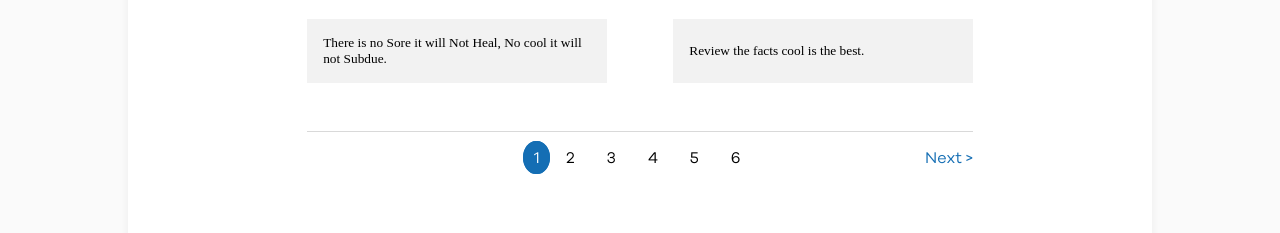
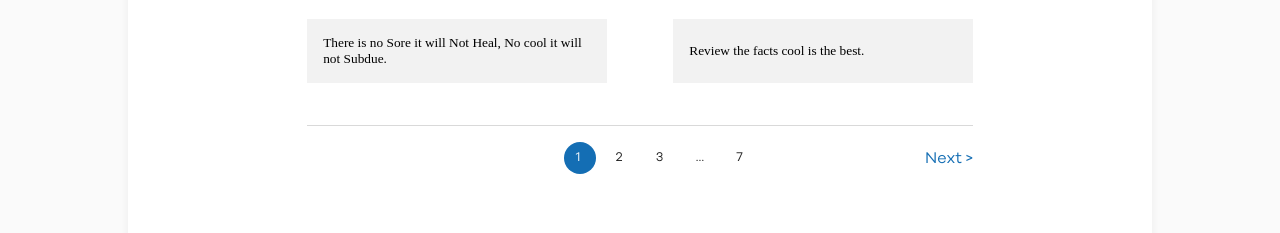
Before and after one commit to Suvojit-roy/Assignment-D, a React (Create React App) app: page / in a window 1280 px wide. Shown: the part 1460-1693 px from the top of the page. Built offline with nearby package versions, Linux system fonts and the light colour scheme.

Commit message:
first commit

```diff
--- a/package.json
+++ b/package.json
@@ -10,6 +10,7 @@
     "react": "^17.0.2",
     "react-copy-to-clipboard": "^5.0.4",
     "react-dom": "^17.0.2",
+    "react-paginate": "^8.1.0",
     "react-scripts": "5.0.0",
     "styled-components": "^5.3.3",
     "web-vitals": "^2.1.0"
--- a/src/App.js
+++ b/src/App.js
@@ -1,10 +1,12 @@
 import logo from './logo.svg';
 import './App.css';
 import Landingpage from './Components/Landingpage';
+// import Paginate from './Components/Paginate';
 
 function App() {
   return (
     <Landingpage/>
+    // <Paginate itemsPerPage={4} />
   );
 }
 
--- a/src/Assets/Css/cssHero.js
+++ b/src/Assets/Css/cssHero.js
@@ -153,6 +153,7 @@ export const Slogans = styled.div`
   margin-top: 1rem;
   border-bottom: 1px solid #d9d9d9;
   padding-bottom: 3rem;
+  height:50rem;
 `;
 
 export const Pagibtn = styled.div`
--- /dev/null
+++ b/src/Assets/Css/pagination.css
@@ -0,0 +1,47 @@
+.pagination-container {
+  display: flex;
+  list-style-type: none;
+}
+
+.pagination-item {
+  padding: 0 12px;
+  height: 32px;
+  text-align: center;
+  margin: auto 4px;
+  color: rgba(0, 0, 0, 0.87);
+  display: flex;
+  box-sizing: border-box;
+  align-items: center;
+  letter-spacing: 0.01071em;
+  border-radius: 16px;
+  line-height: 1.43;
+  font-size: 13px;
+  min-width: 32px;
+}
+
+.pagination-item:hover {
+
+  cursor: pointer;
+}
+.pagination-item .dots :hover {
+  background-color: transparent;
+  cursor: default;
+}
+
+.selected {
+  background: #146eb4;
+  color: white;
+}
+
+.pagination-item .disabled {
+  pointer-events: none;
+}
+.pagination-item .disabled .arrow::before {
+  border-right: 0.12em solid rgba(0, 0, 0, 0.43);
+  border-top: 0.12em solid rgba(0, 0, 0, 0.43);
+}
+
+.pagination-item .disabled:hover {
+  background-color: transparent;
+  cursor: default;
+}
--- a/src/Components/Hero.js
+++ b/src/Components/Hero.js
@@ -1,4 +1,4 @@
-import React, { useEffect, useState } from "react";
+import React, { useEffect, useState, useMemo } from "react";
 import { CopyToClipboard } from "react-copy-to-clipboard";
 import {
   Colordiv,
@@ -21,6 +21,7 @@ import { Desc } from "../Assets/Css/cssProductcard";
 import Cross from "../Assets/Images/cross.png";
 import "../Assets/Css/dropdown.css";
 import Pagination from "./Pagination";
+import Pagination2 from "./Pagination2";
 
 const sloganarr = [
   "There is no Sore it will Not Heal, No cool it will not Subdue.",
@@ -131,20 +132,46 @@ const sloganarr = [
   "Review the facts cool is the best.",
   "There is no Sore it will Not Heal, No cool it will not Subdue.",
   "Review the facts cool is the best.6",
+  "There is no Sore it will Not Heal, No cool it will not Subdue.",
+  "Review the facts cool is the best.",
+  "There is no Sore it will Not Heal, No cool it will not Subdue.",
+  "Review the facts cool is the best.",
+  "There is no Sore it will Not Heal, No cool it will not Subdue.",
+  "Review the facts cool is the best.",
+  "There is no Sore it will Not Heal, No cool it will not Subdue.",
+  "Review the facts cool is the best.",
+  "There is no Sore it will Not Heal, No cool it will not Subdue.",
+  "Review the facts cool is the best.",
+  "There is no Sore it will Not Heal, No cool it will not Subdue.",
+  "Review the facts cool is the best.",
+  "There is no Sore it will Not Heal, No cool it will not Subdue.",
+  "Review the facts cool is the best.",
+  "There is no Sore it will Not Heal, No cool it will not Subdue.",
+  "Review the facts cool is the best.9",
+  "There is no Sore it will Not Heal, No cool it will not Subdue.",
+  "Review the facts cool is the best.9"
 ];
 
 const Hero = () => {
   const [val, setVal] = useState("");
   const [isShown, setIsShown] = useState(false);
   const [copy, setCopied] = useState(false);
-  const [currentPage, setCurrentPage] = useState(1);
+  // const [currentPage, setCurrentPage] = useState(1);
   const [postsPerPage, setPostsPerPage] = useState(18);
 
-  const indexOfLastPost = currentPage * postsPerPage;
-  const indexOfFirstPost = indexOfLastPost - postsPerPage;
-  const currentPosts = sloganarr.slice(indexOfFirstPost, indexOfLastPost);
+  // const indexOfLastPost = currentPage * postsPerPage;
+  // const indexOfFirstPost = indexOfLastPost - postsPerPage;
+  // const currentPosts = sloganarr.slice(indexOfFirstPost, indexOfLastPost);
 
-  const paginate = (pageNumber) => setCurrentPage(pageNumber);
+  // const paginate = (pageNumber) => setCurrentPage(pageNumber);
+
+  const [currentPage, setCurrentPage] = useState(1);
+
+  const currentTableData = useMemo(() => {
+    const firstPageIndex = (currentPage - 1) * postsPerPage;
+    const lastPageIndex = firstPageIndex + postsPerPage;
+    return sloganarr.slice(firstPageIndex, lastPageIndex);
+  }, [currentPage]);
 
   useEffect(() => {
     setTimeout(function () {
@@ -180,7 +207,7 @@ const Hero = () => {
             <Downloadbtn>Download all</Downloadbtn>
           </SloganHeadingdiv>
           <Slogans>
-            {currentPosts.map((text) => (
+            {currentTableData.map((text) => (
               <CopyToClipboard
                 text={text}
                 onMouseLeave={() => setIsShown(false)}
@@ -229,13 +256,21 @@ const Hero = () => {
               <div style={{ width: "10%", color: "white" }}> Prev</div>
             )}
 
-            <Pagination
+            <Pagination2
+              style={{ width: "50%" }}
+              className="pagination-bar"
+              currentPage={currentPage}
+              totalCount={sloganarr.length}
+              pageSize={postsPerPage}
+              onPageChange={(page) => setCurrentPage(page)}
+            />
+            {/* <Pagination
               style={{ width: "50%" }}
               postsPerPage={postsPerPage}
               totalPosts={sloganarr.length}
               currentPage={currentPage}
               paginate={paginate}
-            />
+            /> */}
             {currentPage !== Math.ceil(sloganarr.length / postsPerPage) ? (
               <Pagibtn
                 style={{ textAlign: "right" }}
--- /dev/null
+++ b/src/Components/Pagination2.js
@@ -0,0 +1,68 @@
+import React from 'react';
+// import classnames from 'classnames';
+import { usePagination, DOTS } from './usePagination';
+import '../Assets/Css/pagination.css';
+const Pagination2 = props => {
+  const {
+    onPageChange,
+    totalCount,
+    siblingCount = 1,
+    currentPage,
+    pageSize,
+    // className
+  } = props;
+
+  console.log(props)
+  const paginationRange = usePagination({
+    currentPage,
+    totalCount,
+    siblingCount,
+    pageSize
+  });
+
+  console.log(paginationRange);
+
+  // If there are less than 2 times in pagination range we shall not render the component
+  if (currentPage === 0 || paginationRange.length < 2) {
+    return null;
+  }
+
+  const onNext = () => {
+    onPageChange(currentPage + 1);
+  };
+
+  const onPrevious = () => {
+    onPageChange(currentPage - 1);
+  };
+
+  let lastPage = paginationRange[paginationRange.length - 1];
+  return (
+    <ul  className='pagination-container' >
+       {/* Left navigation arrow */}
+
+      {paginationRange.map(pageNumber => {
+
+        // If the pageItem is a DOT, render the DOTS unicode character
+        if (pageNumber === DOTS) {
+          return <li className="pagination-item dots">&#8230;</li>;
+        }
+
+        // Render our Page Pills
+        return (
+
+          <li className = {`pagination-item ${pageNumber===currentPage ? "selected" : ""}`}
+            // className={classnames('pagination-item', {
+            //   selected: pageNumber === currentPage
+            // })}
+            onClick={() => onPageChange(pageNumber)}
+          >
+            {pageNumber}
+          </li>
+        );
+      })}
+
+    </ul>
+  );
+};
+
+export default Pagination2;
--- /dev/null
+++ b/src/Components/usePagination.js
@@ -0,0 +1,82 @@
+import React from 'react';
+import { useMemo } from 'react';
+
+export const DOTS = '...';
+
+const range = (start, end) => {
+  let length = end - start + 1;
+  return Array.from({ length }, (_, idx) => idx + start);
+};
+
+export const usePagination = ({
+    totalCount,
+    pageSize,
+    siblingCount = 1,
+    currentPage
+  }) => {
+    const paginationRange = useMemo(() => {
+      const totalPageCount = Math.ceil(totalCount / pageSize);
+
+      // Pages count is determined as siblingCount + firstPage + lastPage + currentPage + 2*DOTS
+      const totalPageNumbers = siblingCount + 3;
+      /*
+        Case 1:
+        If the number of pages is less than the page numbers we want to show in our
+        paginationComponent, we return the range [1..totalPageCount]
+      */
+      if (totalPageNumbers >= totalPageCount) {
+        return [...range(1, totalPageCount)];
+      }
+
+      /*
+          Calculate left and right sibling index and make sure they are within range 1 and totalPageCount
+      */
+      const leftSiblingIndex = Math.max(currentPage - siblingCount, 1);
+      const rightSiblingIndex = Math.min(
+        currentPage + siblingCount,
+        totalPageCount
+      );
+
+      /*
+        We do not show dots just when there is just one page number to be inserted between the extremes of sibling and the page limits i.e 1 and totalPageCount. Hence we are using leftSiblingIndex > 2 and rightSiblingIndex < totalPageCount - 2
+      */
+      const shouldShowLeftDots = leftSiblingIndex > 2;
+      const shouldShowRightDots = rightSiblingIndex < totalPageCount - 2;
+
+      const firstPageIndex = 1;
+      const lastPageIndex = totalPageCount;
+
+      /*
+          Case 2: No left dots to show, but rights dots to be shown
+      */
+      if (!shouldShowLeftDots && shouldShowRightDots) {
+        let leftItemCount = 1 + 2 * siblingCount;
+        let leftRange = [...range(1, leftItemCount)];
+
+        return [...leftRange, DOTS, totalPageCount];
+      }
+
+      /*
+          Case 3: No right dots to show, but left dots to be shown
+      */
+      if (shouldShowLeftDots && !shouldShowRightDots) {
+
+        let rightItemCount = 1 + 2 * siblingCount;
+        let rightRange = [...range(
+          totalPageCount - rightItemCount + 1,
+          totalPageCount
+        )];
+        return [firstPageIndex, DOTS, ...rightRange];
+      }
+
+      /*
+          Case 4: Both left and right dots to be shown
+      */
+      if (shouldShowLeftDots && shouldShowRightDots) {
+        let middleRange = [...range(leftSiblingIndex, rightSiblingIndex)];
+        return [firstPageIndex, DOTS, ...middleRange, DOTS, lastPageIndex];
+      }
+    }, [totalCount, pageSize, siblingCount, currentPage]);
+
+    return paginationRange;
+  };
```
Also changed, not shown: src/Assets/Css/dropdown.css (+8 -12 lines), 2 other files (tests, documents, lock files or other folders).
